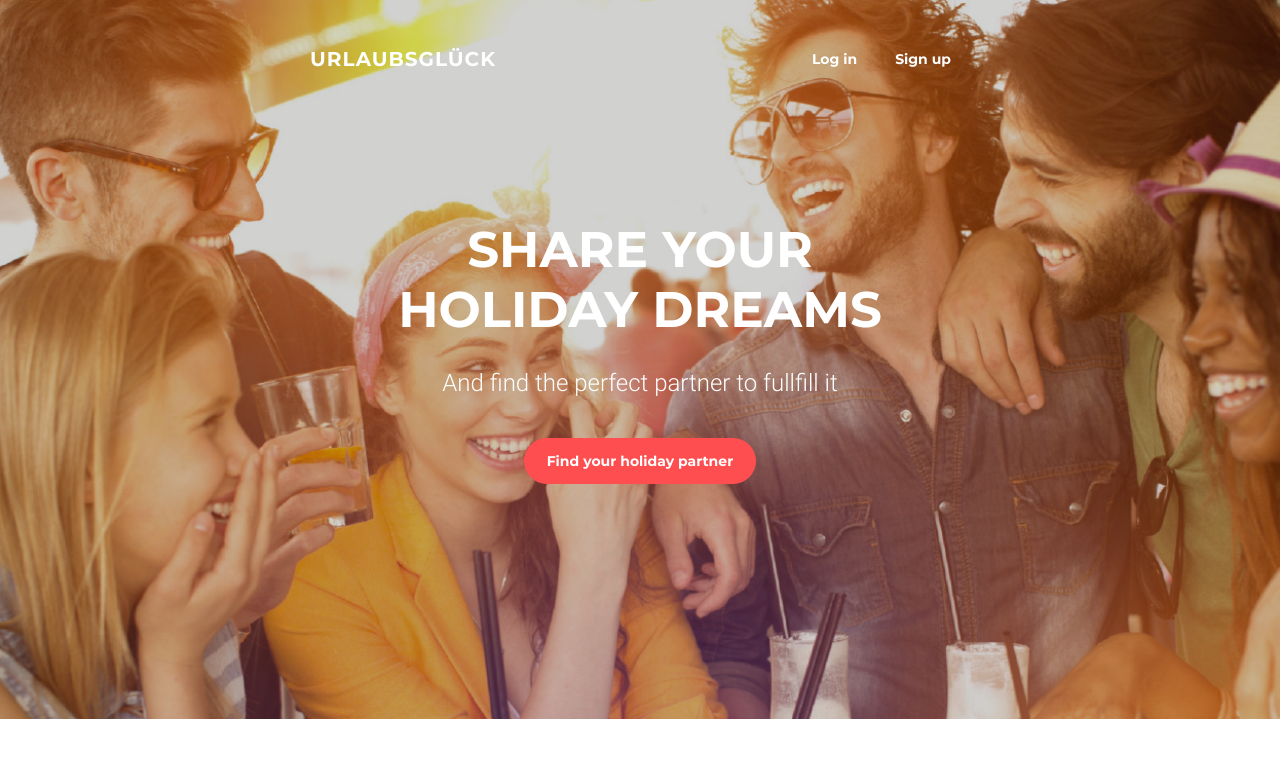
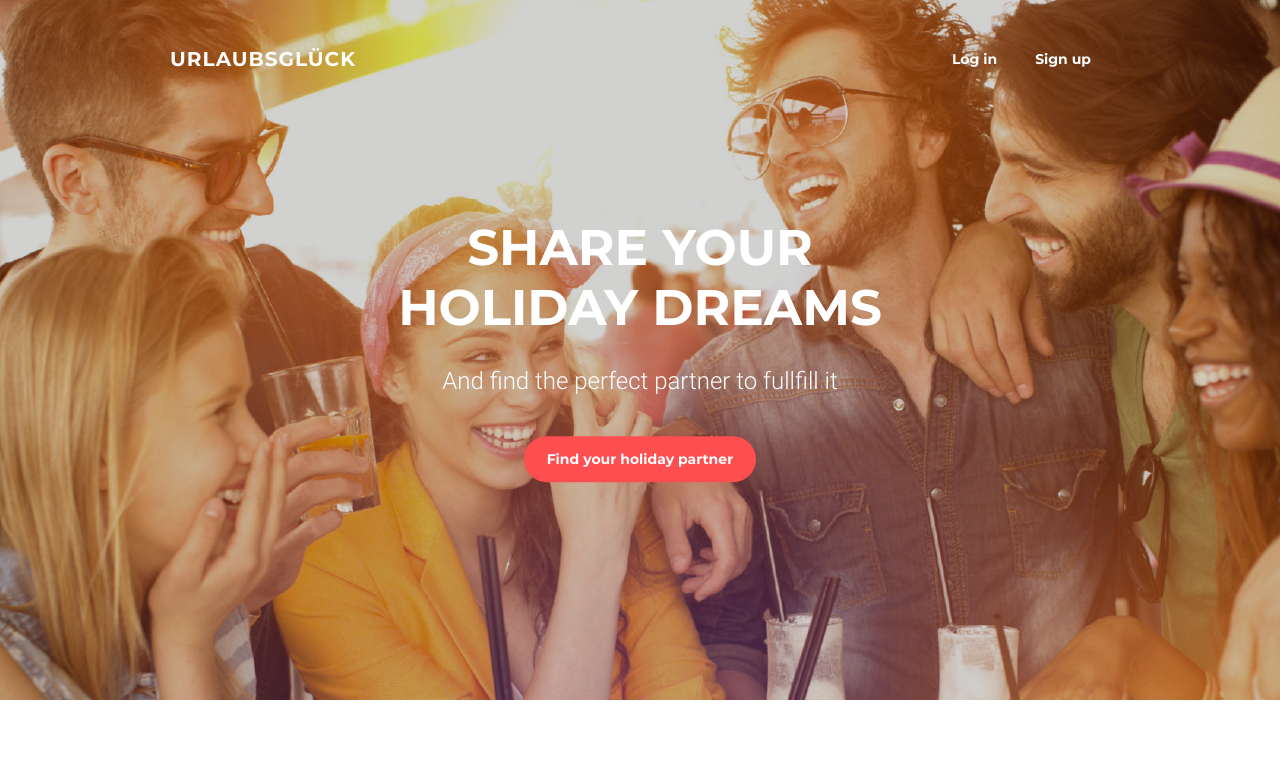
Before and after one commit to annashpb/goit-fe-course, a plain HTML site: page html-css/module-08/index.html in a window 1280 px wide. Shown: the top 767 px of the page. Drawn offline with Linux system fonts and the light colour scheme.

Commit message:
mod08edit

```diff
--- a/html-css/module-08/css/styles.css
+++ b/html-css/module-08/css/styles.css
@@ -34,7 +34,8 @@
 .first-screen {
   background: #1a1915 url(../img/bg-image.png) center/cover no-repeat;
   padding-top: 20px;
-  padding-bottom: 138px;
+  position: relative;
+  height: 540px;
 }
 
 .site-header {
@@ -70,13 +71,28 @@
   border: 2px solid #ffffff;
 }
 
-.logo {
+.logo-header,
+.logo-slider {
   text-align: center;
   font-family: "Montserrat";
   font-weight: 700;
   font-size: 20px;
   letter-spacing: 0.05em;
   color: #ffffff;
+}
+
+.logo-header {
+  display: none;
+}
+
+.logo-slider {
+  margin-bottom: 40px;
+}
+
+.slider {
+  position: absolute;
+  top: 60%;
+  transform: translateY(-50%);
 }
 
 .slogan {
@@ -216,10 +232,13 @@
     max-width: 492px;
   }
 
+  .first-screen {
+    height: 700px;
+  }
+
   .site-header {
     display: flex;
     justify-content: space-between;
-    flex-direction: row-reverse;
     align-content: center;
     align-items: center;
     max-width: 660px;
@@ -227,8 +246,22 @@
     margin-bottom: 140px;
   }
 
+  .logo-header {
+    display: block;
+  }
+
   .authorization-menu {
     margin-bottom: 0px;
+  }
+
+  .slider {
+    position: absolute;
+    top: 50%;
+    transform: translateY(-50%);
+  }
+
+  .logo-slider {
+    display: none;
   }
 
   .slogan {
@@ -287,7 +320,7 @@
   }
 }
 
-@media screen and (min-width: 1440px) {
+@media screen and (min-width: 1200px) {
   .container {
     max-width: 940px;
   }
@@ -295,6 +328,13 @@
   .promo {
     max-width: 500px;
     margin: 0 auto;
+  }
+
+  .slider {
+    position: absolute;
+    top: 50%;
+    left: 50%;
+    transform: translate(-50%, -50%);
   }
 
   .partners {
--- a/html-css/module-08/index.html
+++ b/html-css/module-08/index.html
@@ -9,8 +9,9 @@
     <link rel="stylesheet" href="./css/styles.css" />
   </head>
   <body>
-    <section class="first-screen">
+        <div class="first-screen">
       <header class="site-header container">
+        <h1 class="logo-header">URLAUBSGLÜCK</h1>
         <ul class="authorization-menu">
           <li class="authorization-menu-item">
             <button type="button">Log in</button>
@@ -19,8 +20,10 @@
             <button type="button">Sign up</button>
           </li>
         </ul>
-        <h1 class="logo">URLAUBSGLÜCK</h1>
       </header>
+      <div class="container">
+        <section class="slider">
+          <h1 class="logo-slider">URLAUBSGLÜCK</h1>
           <div class="promo container">
             <h2 class="slogan">Share your holiday dreams</h2>
             <p class="section-description">
@@ -29,6 +32,9 @@
             <a href="#" class="look-for-button">Find your holiday partner</a>
           </div>
         </section>
+      </div>
+    </div>
+    <main>
       <section class="partners container">
         <h2 class="section-name">Meet a partner for your best holiday</h2>
         <ul class="partners-list">
@@ -92,5 +98,6 @@
         </ul>
         <a href="#" class="see-others-buton">See other partners</a>
       </section>
+    </main>
   </body>
 </html>
```
Lines whose indentation alone changed are shown as unchanged.
